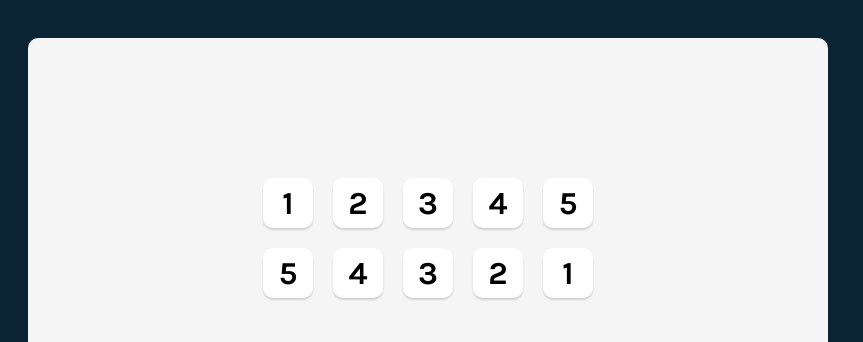
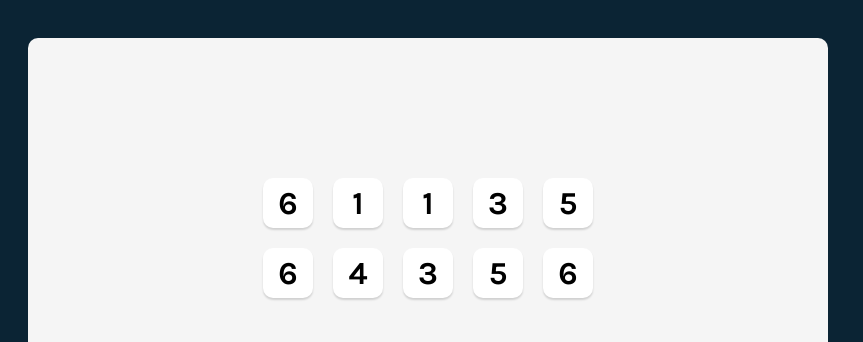
Before and after one commit to BaileyKH/tenzies, a React (Vite) app: page / in a window 1280 px wide. Shown: the top 342 px of the page, without its empty margins (0-863 px from the left). Built offline with nearby package versions, Linux system fonts and the light colour scheme.

Commit message:
map random die for Dice comp

```diff
--- a/src/App.jsx
+++ b/src/App.jsx
@@ -1,44 +1,24 @@
-import React from 'react'
+import { useState } from 'react'
 
 import { Dice } from './Dice'
 import './App.css'
 
 function App() {
 
+  const [die, setDie] = useState(allNewDice())
+
+  function allNewDice() {
+    let numberArr = []
+    for (let i = 0; i < 10; i++){
+      numberArr.push(Math.ceil(Math.random() * 6))
+    }
+    return numberArr
+  }
 
   return (
     <main>
       <div className="dice-container">
-        <Dice
-          value={1}
-        />
-        <Dice
-          value={2}
-        />
-        <Dice
-          value={3}
-        />
-        <Dice
-          value={4}
-        />
-        <Dice
-          value={5}
-        />
-        <Dice
-          value={5}
-        />
-        <Dice
-          value={4}
-        />
-        <Dice
-          value={3}
-        />
-        <Dice
-          value={2}
-        />
-        <Dice
-          value={1}
-        />
+        {die.map(dice => <Dice value={dice} />)}
       </div>
     </main>
   )
```
